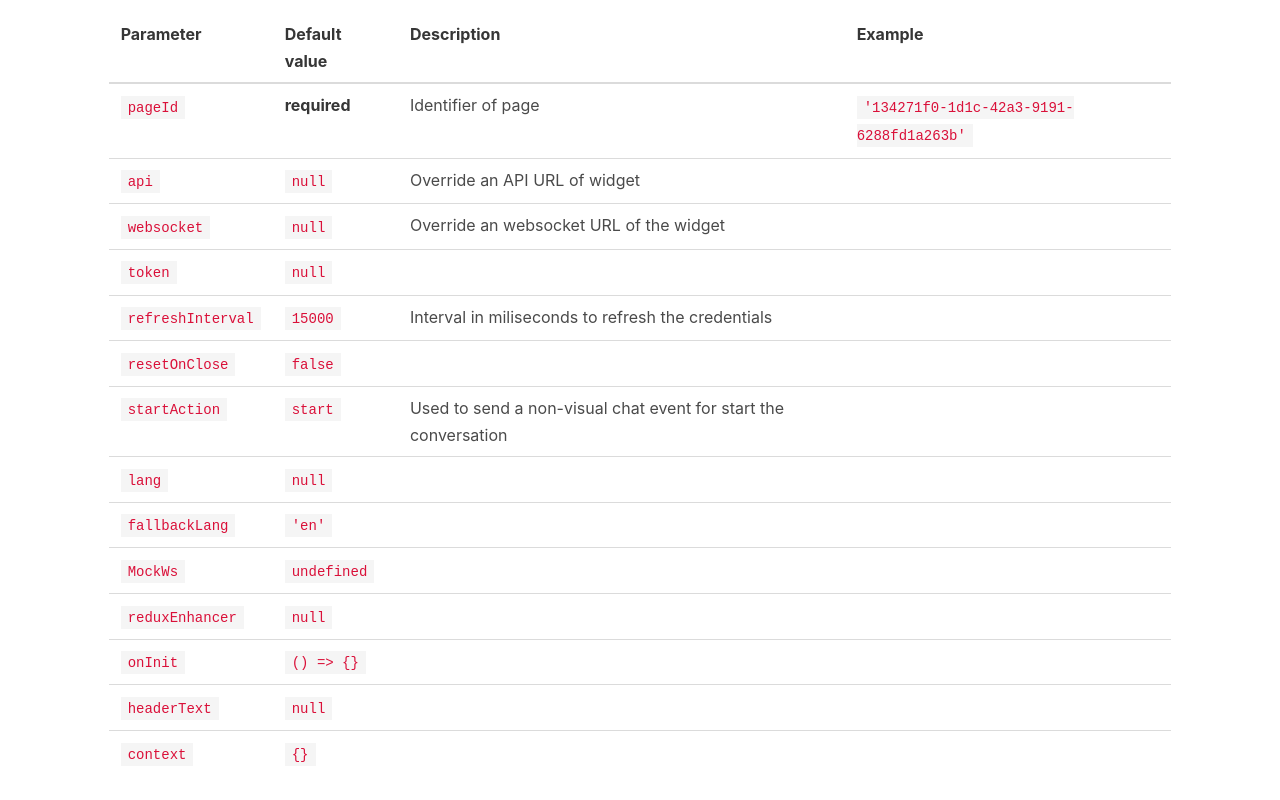
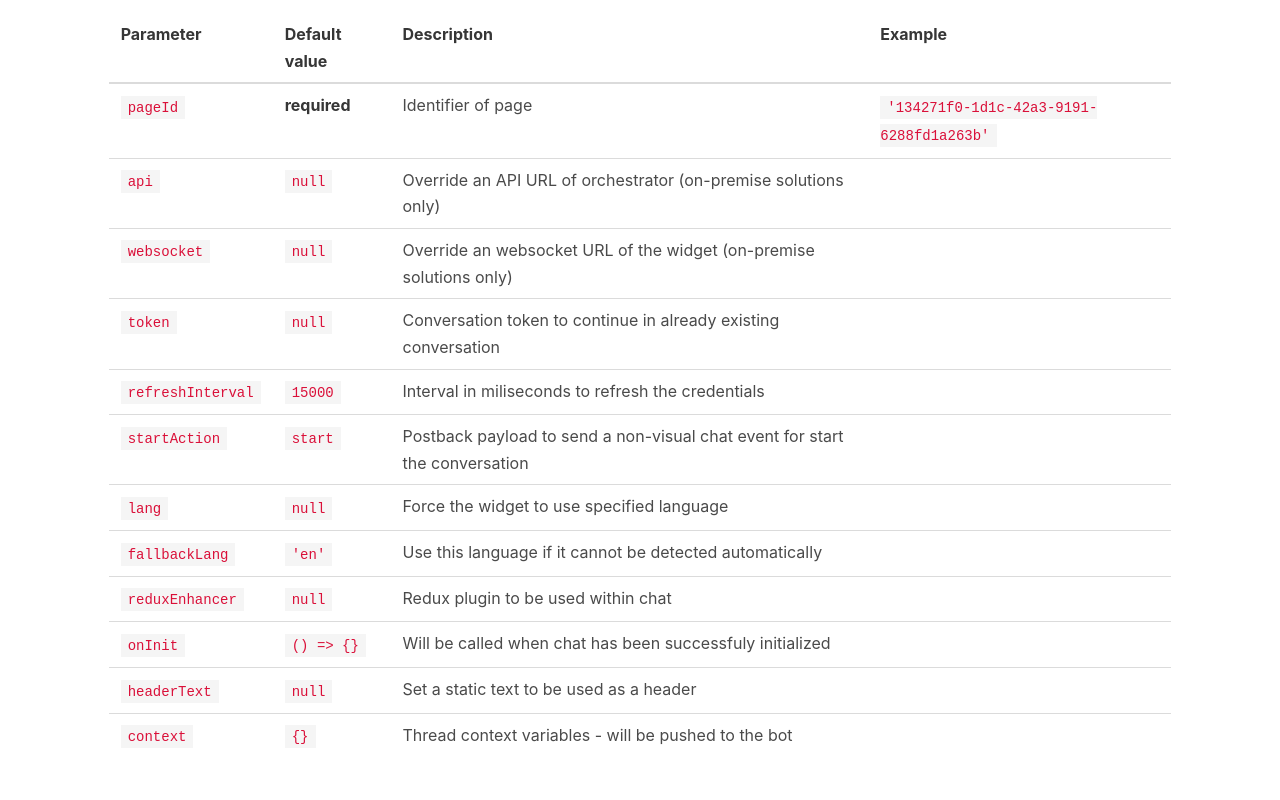
Before and after one commit to wingbotai/documentation, a Gatsby site: page /orchestrator in a window 1280 px wide. Shown: the part 1590-2390 px from the top of the page. Built offline with nearby package versions, Linux system fonts and the light colour scheme; Gatsby itself is replaced by a stand-in of ours; some packages are replaced by stand-ins of ours.

Commit message:
updated webchat pros description

````diff
--- a/src/pages/orchestrator.mdx
+++ b/src/pages/orchestrator.mdx
@@ -10,14 +10,14 @@ export default DocuLayout
 On the example below you can see the minimal setup for connecting the Wingbot webchat to a website.
 
 ```html
-<link href="https://orchestrator.wingbot.ai/styles/wingbotRounded.css" rel='stylesheet' type='text/css'>
+<link href="https://orchestrator.wingbot.ai/styles/wingbotChat.css" rel='stylesheet' type='text/css'>
 <div id="chat"></div>
 <script>
     window.wingbotChatCmds=window.wingbotChatCmds||[];
     window.wingbotChat=window.wingbotChat||function(){wingbotChatCmds.push(arguments)}
 
     wingbotChat('init', {
-        pageId: 'd42aab72-e7bf-4d5e-b5ab-0e176ae09ed5'
+        pageId: '<put your page-id here>'
     }, document.getElementById('chat'));
 </script>
 <script async src="https://orchestrator.wingbot.ai/wingbotChat.js"></script>
@@ -54,10 +54,10 @@ Lets have a look little bit deeply about the configuration right now:
 
 ```Javascript
 webchat (
-    'init',    // this parameter will be always `'init'`
+    'init',    // `'init'` command should be always called to start a chat
     element,   // is for the DOM element which is representation of the chat on the page
     config     // object with webchat configurations
-    )
+);
 
 ```
 <br />
@@ -69,16 +69,14 @@ There are supported parameters for the config object:
 | Parameter |  Default value | Description | Example |
 |:-----------|------------|-------------|---------|
 |`pageId`|**required**|Identifier of page|`'134271f0-1d1c-42a3-9191-6288fd1a263b'`|
-|`api`|`null`|Override an API URL of widget||
-|`websocket`|`null`|Override an websocket URL of the widget||
-|`token`|`null`|||
+|`api`|`null`|Override an API URL of orchestrator (on-premise solutions only)||
+|`websocket`|`null`|Override an websocket URL of the widget (on-premise solutions only)||
+|`token`|`null`|Conversation token to continue in already existing conversation||
 |`refreshInterval`|`15000`|Interval in miliseconds to refresh the credentials||
-|`resetOnClose`|`false`|||
-|`startAction`|`start`|Used to send a non-visual chat event for start the conversation||
-|`lang`|`null`|||
-|`fallbackLang`|`'en'`|||
-|`MockWs`|`undefined`|||
-|`reduxEnhancer`|`null`|||
-|`onInit`|`() => {}`|||
-|`headerText`|`null`|||
-|`context`|`{}`|||
+|`startAction`|`start`|Postback payload to send a non-visual chat event for start the conversation||
+|`lang`|`null`|Force the widget to use specified language||
+|`fallbackLang`|`'en'`|Use this language if it cannot be detected automatically||
+|`reduxEnhancer`|`null`|Redux plugin to be used within chat||
+|`onInit`|`() => {}`|Will be called when chat has been successfuly initialized||
+|`headerText`|`null`|Set a static text to be used as a header||
+|`context`|`{}`|Thread context variables - will be pushed to the bot||
````
